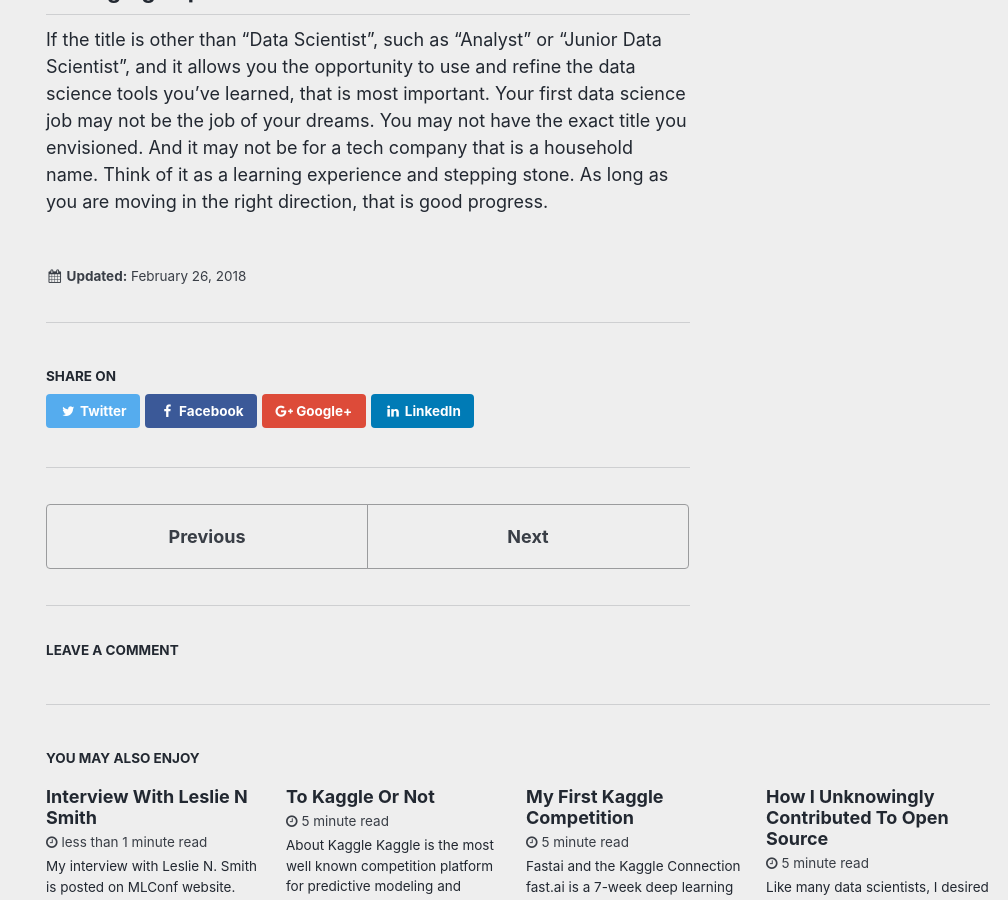
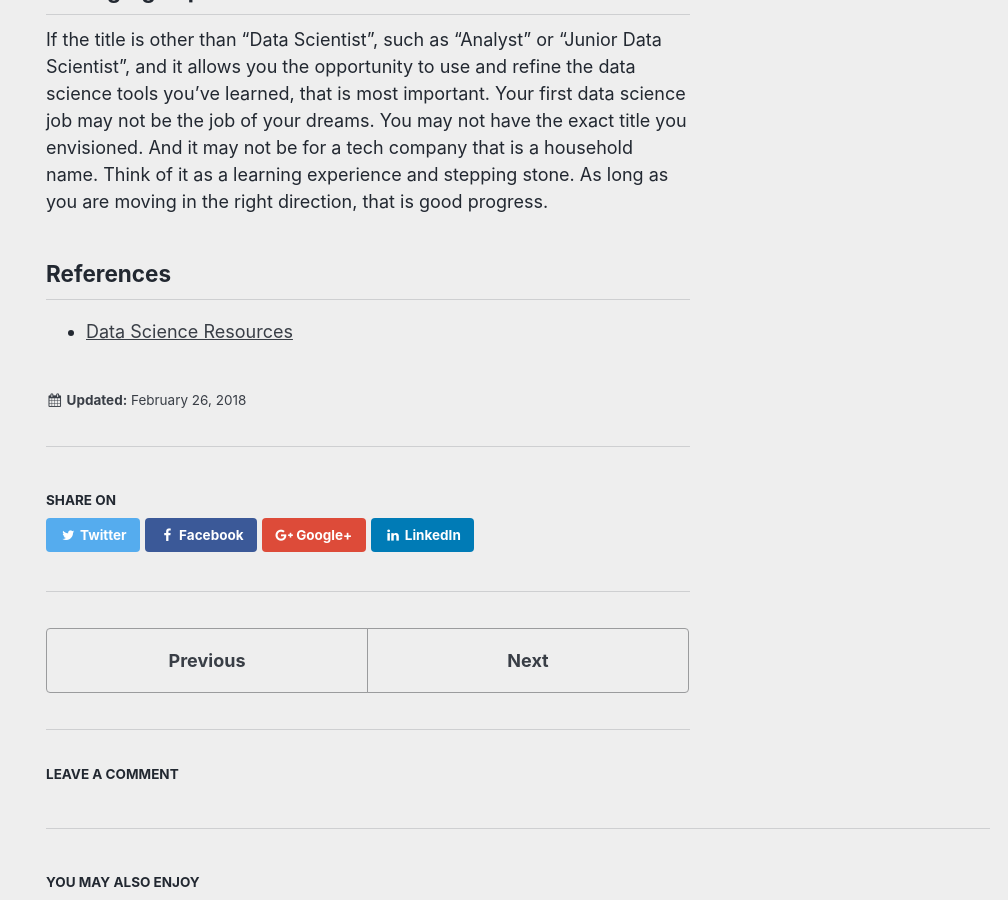
Before and after one commit to reshamas/reshamas.github.io, a Jekyll site: the page built from _posts/2018-02-26-first-data-science-job.md, in a window 1280 px wide and 900 px high, scrolled down 5122 px. Shown: the whole window, without its empty margins (272-1280 px from the left). Built offline with Jekyll 4.4.1, drawn with Linux system fonts in a browser that asks for light colours.

Commit message:
Update 2018-02-26-first-data-science-job.md

```diff
--- a/_posts/2018-02-26-first-data-science-job.md
+++ b/_posts/2018-02-26-first-data-science-job.md
@@ -99,3 +99,6 @@
 
 ## Managing Expectations
 If the title is other than "Data Scientist", such as "Analyst" or "Junior Data Scientist", and it allows you the opportunity to use and refine the data science tools you've learned, that is most important.  Your first data science job may not be the job of your dreams.  You may not have the exact title you envisioned.  And it may not be for a tech company that is a household name.  Think of it as a learning experience and stepping stone.  As long as you are moving in the right direction, that is good progress.
+
+## References
+* [Data Science Resources](https://reshamas.github.io/resources/)
```
